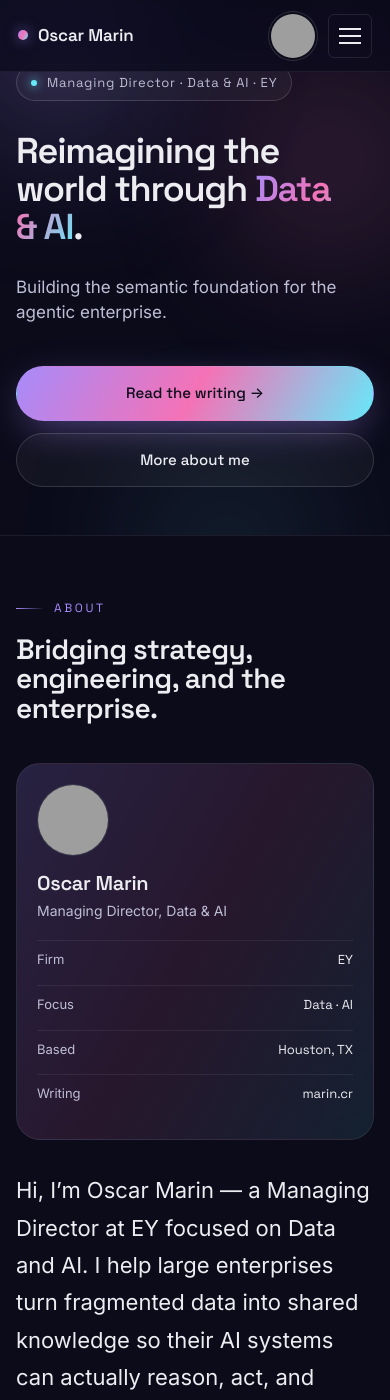
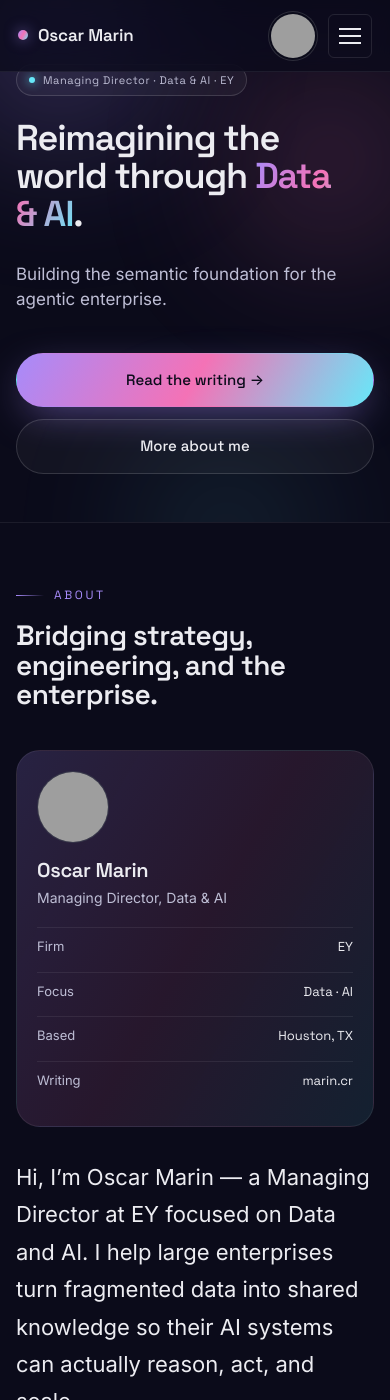
Before and after one commit to marinoscar/marinoscar.github.io, a Jekyll site: the page built from index.md, in a window 390 px wide and 1400 px high. Built offline with Jekyll 4.4.1, drawn with Linux system fonts in a browser that asks for light colours; comment, search, counter and statistics services are not loaded; grey boxes are pictures that could not be loaded.

Commit message:
Prevent hero eyebrow pill from clipping on narrow phones
Co-Authored-By: Claude Opus 4.7 (1M context) <noreply@anthropic.com>

```diff
--- a/assets/css/beautifuljekyll.css
+++ b/assets/css/beautifuljekyll.css
@@ -623,12 +623,14 @@ main.main-noheader {
   color: var(--muted-hi);
   margin-bottom: 2rem;
   min-height: 32px;
+  max-width: 100%;
 }
 .eyebrow-pill .pip {
   width: 6px; height: 6px;
   border-radius: 50%;
   background: var(--cyan);
   box-shadow: 0 0 10px var(--cyan);
+  flex-shrink: 0;
 }
 
 .home-hero-title {
@@ -1434,6 +1436,13 @@ footer.footer-min {
   .cta-row .btn-primary, .cta-row .btn-ghost { justify-content: center; }
   .home-about-aside { padding: 1.25rem; }
   .home-about-aside .av { width: 72px; height: 72px; }
+  .eyebrow-pill {
+    font-size: 0.6875rem;
+    letter-spacing: 0.05em;
+    padding: 0.375rem 0.75rem;
+    gap: 0.5rem;
+    margin-bottom: 1.5rem;
+  }
 }
 
 @media (prefers-reduced-motion: reduce) {
```
